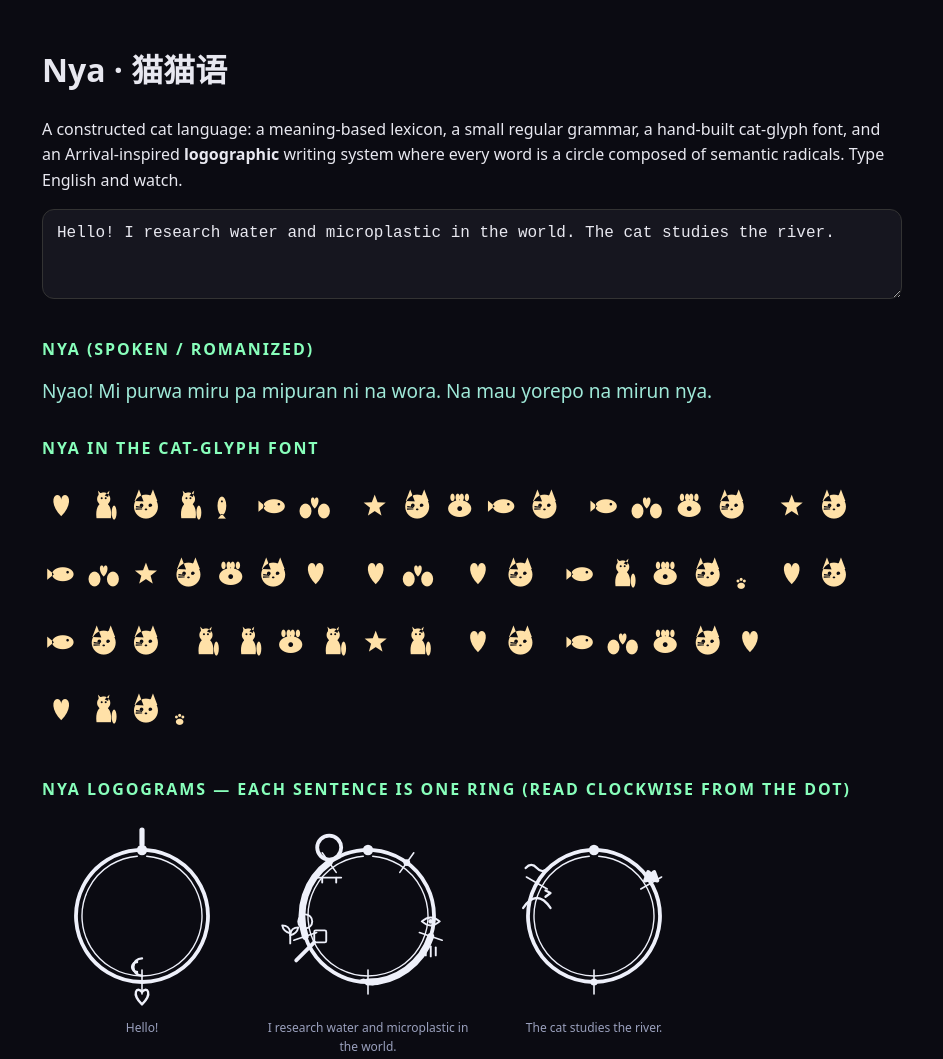
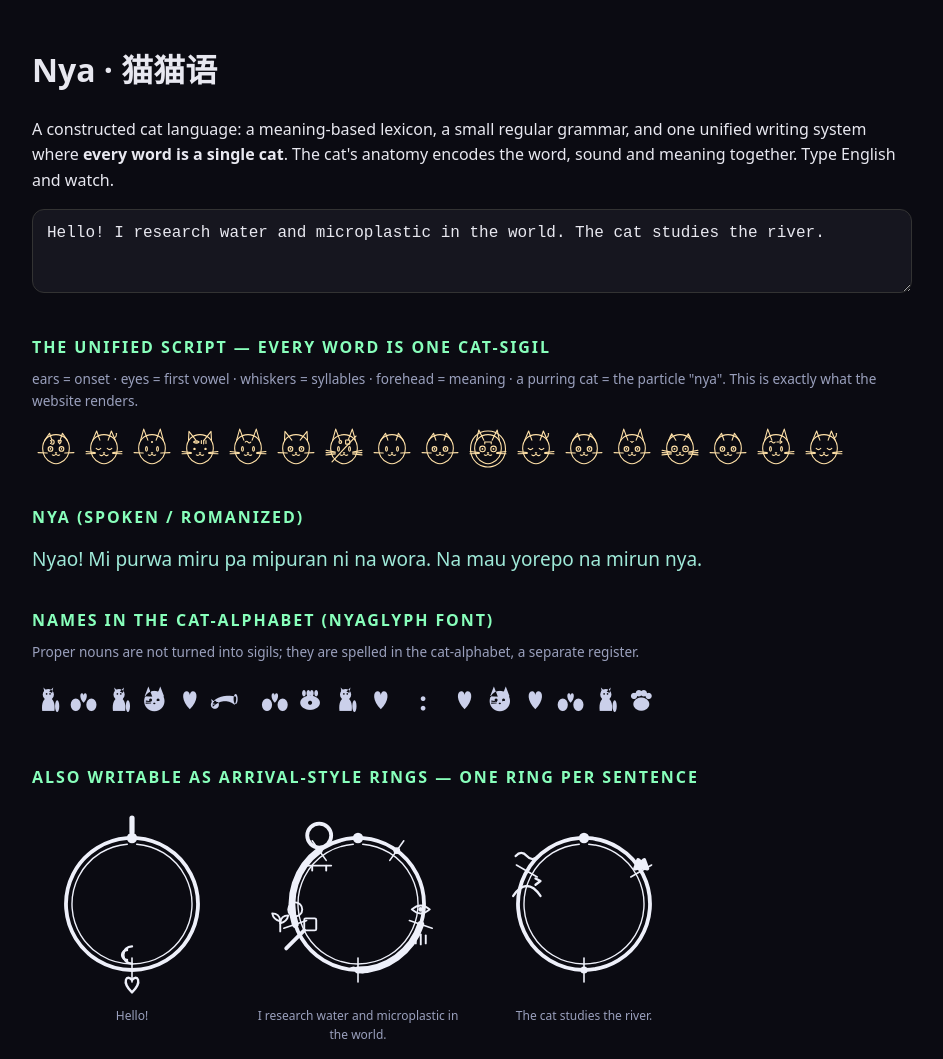
Before and after one commit to syydaniel/nyalang, a website: page demo/index.html in a window 1280 px wide. Shown: the top 1059 px of the page, without its empty margins (168-1111 px from the left). Drawn offline with Linux system fonts and the light colour scheme.

Commit message:
Demo: lead with the unified cat-sigil script (match the website)
The demo still showed the old per-letter cat-font + Arrival rings, while the
website now renders every word as one cat-sigil. Update demo/index.html to
feature renderCatText (script.mjs) as the primary display, keep romanized Nya,
show the cat-alphabet for names, keep the ring mode as a documented alternate,
and keep the 16-radical legend.

Co-Authored-By: Claude Opus 4.8 (1M context) <noreply@anthropic.com>

```diff
--- a/demo/index.html
+++ b/demo/index.html
@@ -7,11 +7,14 @@
   <style>
     @font-face { font-family: 'NyaGlyph'; src: url('../font/nyaglyph.woff') format('woff'); }
     :root { color: #eef0fa; }
-    body { background: #0b0b12; color: #e8e8f0; font-family: system-ui, sans-serif; max-width: 860px; margin: 44px auto; padding: 0 20px; line-height: 1.6; }
-    h1 { font-weight: 600; } h2 { font-weight: 600; font-size: 1rem; letter-spacing: .12em; text-transform: uppercase; color: #8fb; margin-top: 30px; }
-    textarea { width: 100%; height: 90px; box-sizing: border-box; font-size: 16px; background: #16161f; color: #e8e8f0; border: 1px solid #333; border-radius: 12px; padding: 14px; resize: vertical; }
+    body { background: #0b0b12; color: #e8e8f0; font-family: system-ui, sans-serif; max-width: 880px; margin: 44px auto; padding: 0 20px; line-height: 1.6; }
+    h1 { font-weight: 600; } h2 { font-weight: 600; font-size: 1rem; letter-spacing: .12em; text-transform: uppercase; color: #8fb; margin-top: 34px; }
+    .sub { color: #9aa0bd; font-size: .85rem; margin-top: -6px; }
+    textarea { width: 100%; height: 84px; box-sizing: border-box; font-size: 16px; background: #16161f; color: #e8e8f0; border: 1px solid #333; border-radius: 12px; padding: 14px; resize: vertical; }
     .nya { font-size: 19px; color: #9fe9d8; }
-    .cats { font-family: 'NyaGlyph', system-ui; font-size: 40px; line-height: 1.7; color: #ffe1a8; letter-spacing: .08em; }
+    /* the unified script: each word is one cat-sigil (this is what the website shows) */
+    #sigils { color: #ffe1a8; line-height: 1.35; }
+    .alpha { font-family: 'NyaGlyph', system-ui; font-size: 34px; color: #cbd0ea; letter-spacing: .06em; }
     .logos, .legend { display: flex; flex-wrap: wrap; gap: 16px; color: #eef0fa; }
     .item { text-align: center; width: 92px; }
     .item .w { font-size: 12px; color: #9aa0bd; margin-top: 2px; }
@@ -22,34 +25,41 @@
 </head>
 <body>
   <h1>Nya · 猫猫语</h1>
-  <p>A constructed cat language: a meaning-based lexicon, a small regular grammar, a hand-built cat-glyph font, and an Arrival-inspired <b>logographic</b> writing system where every word is a circle composed of semantic radicals. Type English and watch.</p>
+  <p>A constructed cat language: a meaning-based lexicon, a small regular grammar, and one
+  unified writing system where <b>every word is a single cat</b>. The cat's anatomy encodes
+  the word, sound and meaning together. Type English and watch.</p>
 
   <textarea id="in">Hello! I research water and microplastic in the world. The cat studies the river.</textarea>
+
+  <h2>The unified script — every word is one cat-sigil</h2>
+  <p class="sub">ears = onset · eyes = first vowel · whiskers = syllables · forehead = meaning · a purring cat = the particle "nya". This is exactly what the website renders.</p>
+  <div id="sigils"></div>
 
   <h2>Nya (spoken / romanized)</h2>
   <div class="nya" id="nya"></div>
 
-  <h2>Nya in the cat-glyph font</h2>
-  <div class="cats" id="cats"></div>
+  <h2>Names in the cat-alphabet (NyaGlyph font)</h2>
+  <p class="sub">Proper nouns are not turned into sigils; they are spelled in the cat-alphabet, a separate register.</p>
+  <div class="alpha" id="alpha">Yiyang Shen · Daniel</div>
 
-  <h2>Nya logograms — each sentence is ONE ring (read clockwise from the dot)</h2>
+  <h2>Also writable as Arrival-style rings — one ring per sentence</h2>
   <div class="logos" id="logos"></div>
 
-  <h2>The 16 radicals — learn these and you can decode the circles</h2>
+  <h2>The 16 radicals — learn these and you can decode both the foreheads and the circles</h2>
   <div class="legend" id="legend"></div>
 
   <script type="module">
     import { translate } from '../nya/nya.mjs';
+    import { renderCatText } from '../nya/script.mjs';
     import { renderNested, renderGlyph, RADICAL_GLOSSES } from '../nya/logogram.mjs';
     const inp = document.getElementById('in');
     const elNya = document.getElementById('nya');
-    const elCats = document.getElementById('cats');
+    const elSigils = document.getElementById('sigils');
     const elLogos = document.getElementById('logos');
 
     function update() {
-      const t = translate(inp.value);
-      elNya.textContent = t;
-      elCats.textContent = t;
+      elSigils.innerHTML = renderCatText(inp.value, { size: 46 });
+      elNya.textContent = translate(inp.value);
       const sentences = inp.value.split(/(?<=[.!?])\s+/).map((s) => s.trim()).filter(Boolean);
       elLogos.innerHTML = (sentences.length ? sentences : [inp.value])
         .map((s) => `<div class="item" style="width:auto;max-width:220px">${renderNested(s, { size: 200 })}<div class="w">${s}</div></div>`)
```
